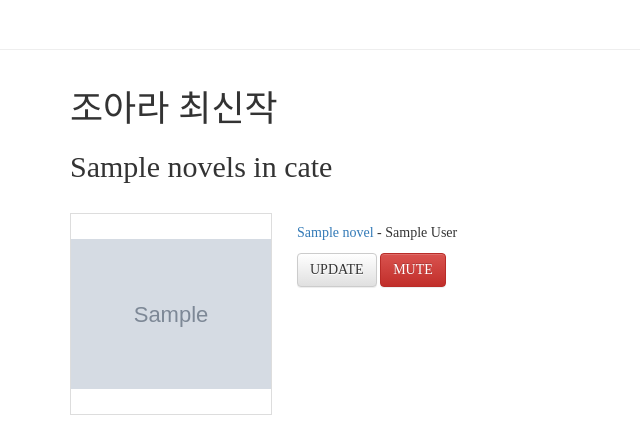
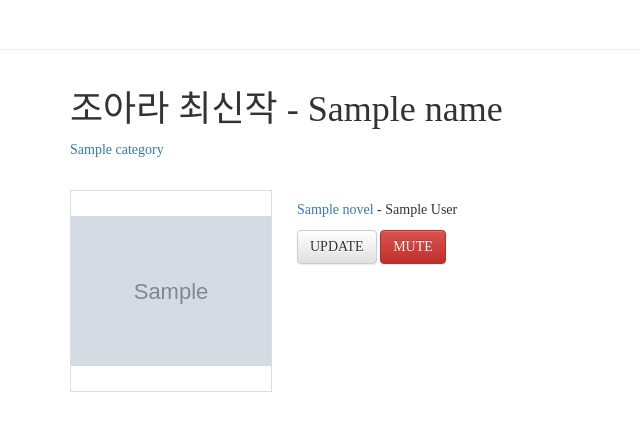
Before and after one commit to lee10104/django-project, a Django app: template blog/templates/blog/new_novels.html in a window 1280 px wide. Shown: the top 423 px of the page, without its empty margins (0-640 px from the left). Run offline with Django 3.2, Linux system fonts and the light colour scheme; tables that the repository leaves empty hold one stand-in row (values such as "Sample post"); the template is opened without the code that fills it: values that come from a table or form of the project are taken from there, most other values are stand-ins (such as "Sample title", 1, 10 or a date in 2020); grey boxes marked "Sample" are stand-in pictures; parts of the project's set-up code (start-up, migrations or seed data) failed here and were passed over; some libraries are stand-ins or nearby versions; some web fonts are replaced.

Commit message:
divided novels by category and paginated

```diff
--- a/blog/static/css/new_novels.css
+++ b/blog/static/css/new_novels.css
@@ -25,3 +25,7 @@ p {
     max-height: 200px;
     max-width: 200px;
 }
+
+.active {
+    color: black;
+}
--- a/blog/templates/blog/index.html
+++ b/blog/templates/blog/index.html
@@ -52,7 +52,7 @@
                             <a class="nav-link" href="{% url 'album' cate_name='sakura' %}">Sakura</a>
                         </li>
                         <li class="nav-item">
-                            <a class="nav-link" href="{% url 'new_novels' %}">Novels</a>
+                            <a class="nav-link" href="{% url 'new_novels' cate_name='rofan' %}">Novels</a>
                         </li>
                     </ul>
                 </div>
--- a/blog/templates/blog/new_novels.html
+++ b/blog/templates/blog/new_novels.html
@@ -22,16 +22,16 @@
 {% endblock %}
 {% block content %}
     <div class="page-title">
-        <h1>조아라 최신작</h1>
+        <h1>조아라 최신작 - {{ name }}</h1>
+    </div>
+    <div class="categories">
+        {% for category in categories %}
+            <a href="{% url 'new_novels' cate_name=category.name %}"{% if category.kor_name == name %} class="active"{% endif %}>{{ category.kor_name }}</a> &nbsp;
+        {% endfor %}
     </div>
     <div class="page-content">
-        {% for novels_in_cate in novels_in_cate_list %}
-            <div>
-                <div class="category-name">
-                    <h2>{{ novels_in_cate.name }}</h2>
-                </div>
         <div class="novels row">
-                    {% for novel in novels_in_cate.novel_list %}
+            {% for novel in novel_list %}
                 <div class="novel-info col-md-12">
                     <div class="novel-cover col-md-3">
                         <img src="{{ novel.cover }}">
@@ -50,8 +50,11 @@
                     <p>{{ novel.info }}</p>
                 </div>
             {% endfor %}
+            <div class="paginator">
+                {% for page_no in novel_list.paginator.page_range %}
+                    <a href="?page_no={{ page_no }}"{% if page_no == novel_list.number %} class="active"{% endif %}>{{ page_no }}</a>
+                {% endfor %}
             </div>
         </div>
-        {% endfor %}
     </div>
 {% endblock %}
--- a/blog/urls.py
+++ b/blog/urls.py
@@ -11,6 +11,6 @@ urlpatterns = [
     url(r'^album/(?P<cate_name>\w+)', views.album, name='album'),
     url(r'^add_picture$', views.add_picture, name='add_picture'),
     url(r'^delete_picture$', views.delete_picture, name='delete_picture'),
-    url(r'^new_novels', views.new_novels, name='new_novels'),
+    url(r'^new_novels/(?P<cate_name>\w+)', views.new_novels, name='new_novels'),
     url(r'^mute_novel$', views.mute_novel, name='mute_novel'),
 ]
```
Also changed, not shown: blog/views.py (+19 -10 lines), README.md. Lines whose indentation alone changed are shown as unchanged.
